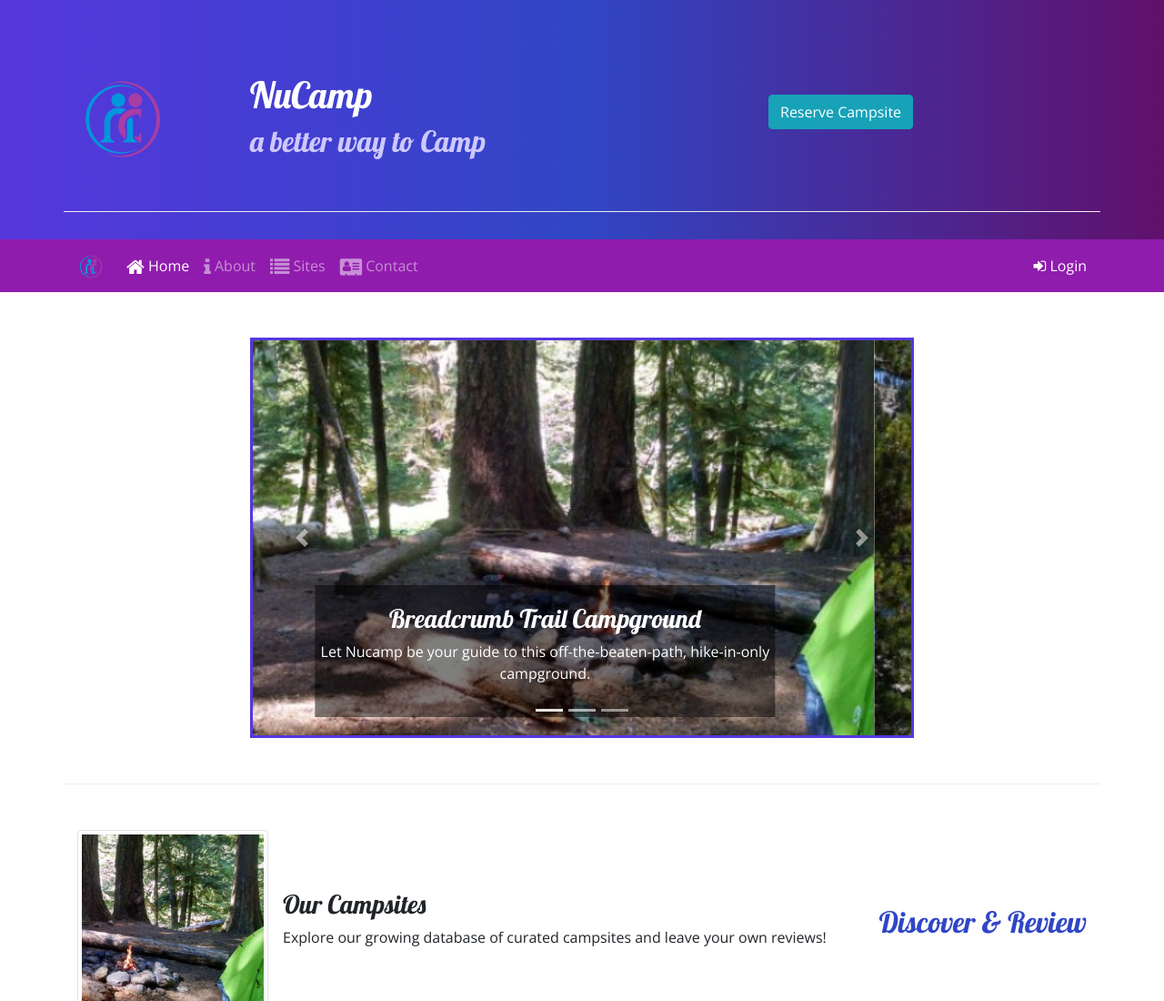
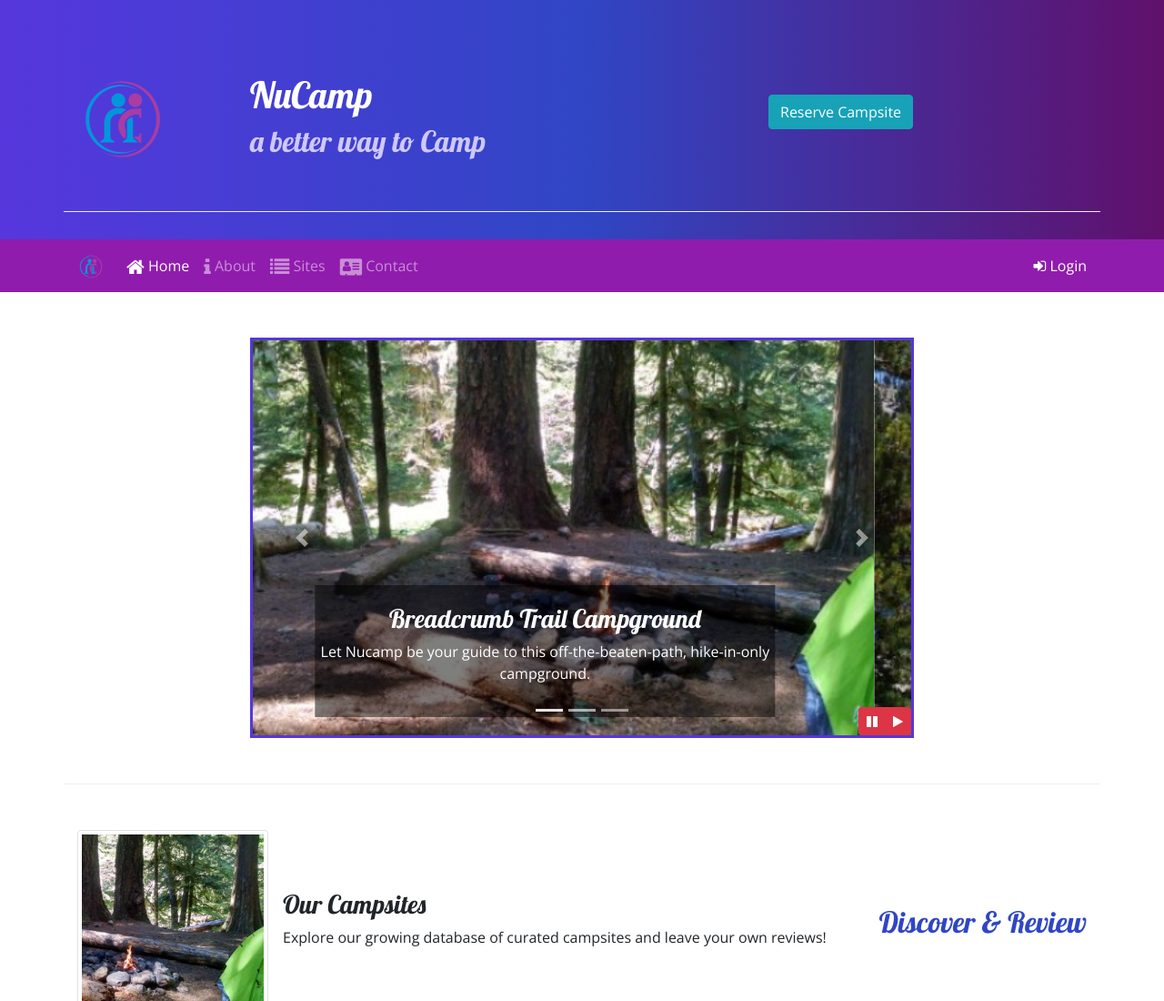
Before and after one commit to xockcin/bootstrap-project, a website: page index.html in a window 1280 px wide. Shown: the top 1100 px of the page at 91% size. Drawn offline with nearby package versions, Linux system fonts and the light colour scheme.

Commit message:
added pause and play buttons to carousel

```diff
--- a/css/styles.css
+++ b/css/styles.css
@@ -37,3 +37,10 @@ a, a:hover {
 
 .carousel {
   border: solid #5637DD; }
+
+  #carouselButton {
+    position: absolute;
+    right: 0;
+    bottom: 0;
+    z-index: 100;
+  }
--- a/index.html
+++ b/index.html
@@ -380,7 +380,14 @@
                             class="carousel-control-next-icon"></span>
                         <span class="sr-only">Next</span>
                     </a>
-
+                    <div class="btn-group" id="carouselButton">
+                        <button class="btn btn-sm btn-danger" id="carouselPause">
+                            <i class="fa fa-pause"></i>
+                        </button>
+                        <button class="btn btn-sm btn-danger" id="carouselPlay">
+                            <i class="fa fa-play"></i>
+                        </button>
+                    </div>
                 </div>
             </div>
         </div>
@@ -523,6 +530,18 @@
     <script
         src="node_modules/bootstrap/dist/js/bootstrap.min.js"></script>
 
+    <script>
+        $(function() {
+            $(".carousel").carousel( { interval:2000 } );
+            $("carouselPause").click(function(){
+                $(".carousel").carousel("pause");
+            });
+            $("carouselPlay").click(function(){
+                $(".carousel").carousel("cycle");
+            });
+        });
+    </script>
+
 </body>
 
 </html>
```
